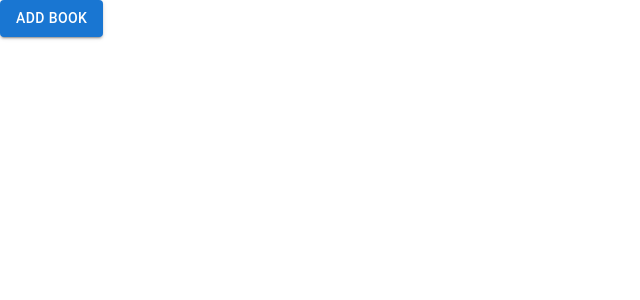
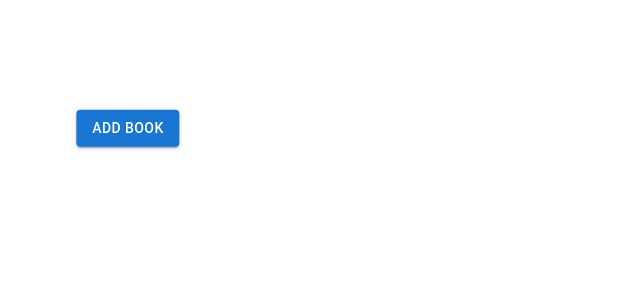
Before and after one commit to currypanman/picturebook-player, a React (Create React App) app: page / in a window 1280 px wide. Shown: the top 300 px of the page, without its empty margins (0-640 px from the left). Built offline with nearby package versions, Linux system fonts and the light colour scheme.

Commit message:
Change the 'Add book' button place.

```diff
--- a/src/Player.css
+++ b/src/Player.css
@@ -54,3 +54,9 @@ input.visually-hidden:is(:focus, :focus-within) + label {
   object-fit: cover;
   object-position: center;
 }
+
+.thumbnail > button {
+  top: 50%;
+  left: 50%;
+  transform: translate(-50%, -50%);
+}
--- a/src/Player.tsx
+++ b/src/Player.tsx
@@ -108,7 +108,7 @@ class Player extends React.Component<PlayerProps> {
         { book.pages.length > 0 ? (
           <img src={book.pages[0].imageUrl} />
         ) : (
-          <p>Thumbnail</p>
+          <p>No page</p>
         ) }
       </div>
     );
@@ -197,7 +197,9 @@ class Player extends React.Component<PlayerProps> {
         ) : (
           <div className='thumbnails'>
             { this.state.books.map((book) => this.renderThumbnail(book)) }
-            <Button variant="contained" onClick={() => this.handleAddBook()}>Add book</Button>
+            <div className='thumbnail'>
+              <Button variant="contained" onClick={() => this.handleAddBook()}>Add book</Button>
+            </div>
           </div>
         ) }
       </div>
```
